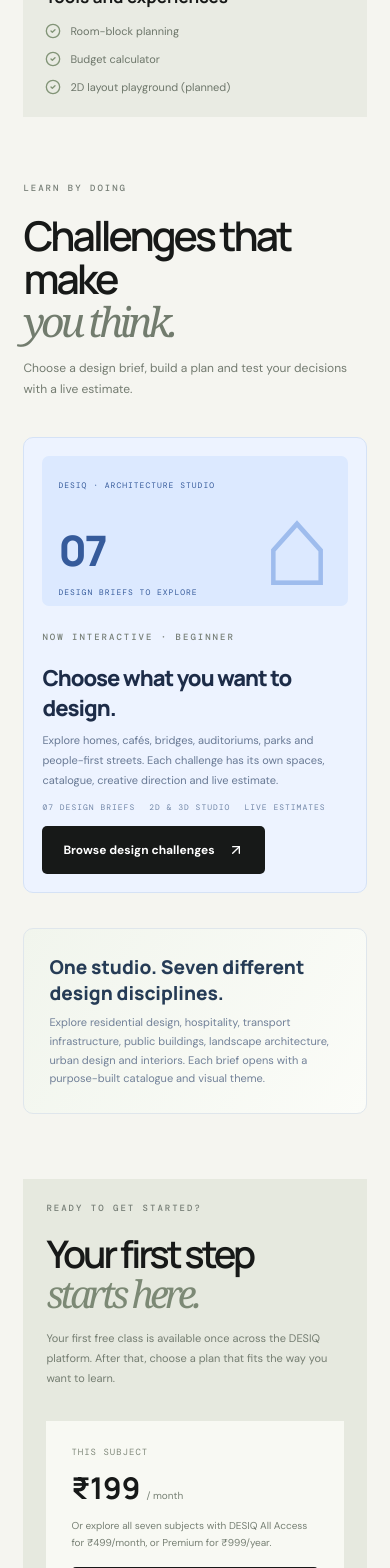
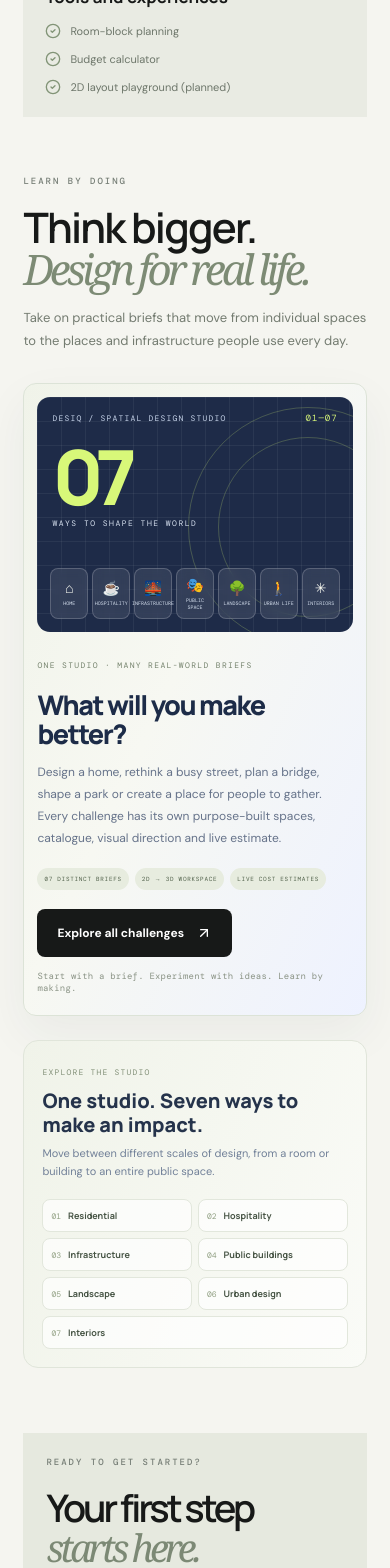
Before and after one commit to supportdesiq/desiq, a Next.js app: page /subjects/architecture in a window 390 px wide. Shown: the part 1394-2962 px from the top of the page. Built offline with nearby package versions, Linux system fonts and the light colour scheme.

Commit message:
DESIQ V5.3 — Architecture Page Refresh

```diff
--- a/app/globals.css
+++ b/app/globals.css
@@ -551,3 +551,75 @@
  .support-fact strong{font-size:11px}
  .support-fact small{font-size:9px}
 }
+
+/* V5.3 — Architecture subject page: richer challenge introduction */
+.subject-page .challenge-heading{max-width:760px;margin-top:82px;margin-bottom:30px}
+.subject-page .challenge-heading h2{font-size:clamp(42px,5vw,62px);line-height:.99;letter-spacing:-2.7px}
+.subject-page .challenge-heading h2 em{color:#7d8b75}
+.subject-page .challenge-heading>p{max-width:590px;font-size:13px;line-height:1.8}
+.live-challenge-card{
+ display:grid;grid-template-columns:minmax(300px,.88fr) minmax(0,1.12fr);gap:clamp(22px,4vw,55px);
+ align-items:center;margin:28px 0 24px;padding:clamp(18px,2.5vw,30px);
+ border:1px solid #dce3d7;border-radius:18px;
+ background:linear-gradient(115deg,#f0f3e9 0%,#f7f8f2 45%,#eef2ff 100%);
+ box-shadow:0 18px 48px rgba(35,49,70,.055)
+}
+.live-challenge-art{
+ height:300px;min-height:260px;border-radius:13px;padding:20px 22px;position:relative;overflow:hidden;
+ color:#f8f9f1;background:#1e2b48;
+ background-image:linear-gradient(rgba(255,255,255,.055) 1px,transparent 1px),linear-gradient(90deg,rgba(255,255,255,.055) 1px,transparent 1px);
+ background-size:24px 24px
+}
+.challenge-art-top{display:flex;align-items:center;justify-content:space-between;position:relative;z-index:2}
+.challenge-art-top>span:first-child{font:8px 'DM Mono';letter-spacing:1.2px;color:#c6d3e9}
+.challenge-art-index{font:9px 'DM Mono';color:#d8f879;letter-spacing:1px}
+.challenge-art-number{font:900 clamp(68px,8vw,100px)/.9 Manrope,sans-serif;letter-spacing:-8px;margin-top:22px;color:#d8f879;position:relative;z-index:2}
+.challenge-art-caption{font:8px 'DM Mono';letter-spacing:1.5px;color:#d4deed;margin-top:8px;position:relative;z-index:2}
+.challenge-art-mosaic{position:absolute;z-index:2;left:22px;right:22px;bottom:18px;display:grid;grid-template-columns:repeat(7,minmax(0,1fr));gap:6px}
+.challenge-art-mosaic>span{min-width:0;height:58px;border:1px solid rgba(255,255,255,.2);border-radius:8px;background:rgba(255,255,255,.09);display:flex;flex-direction:column;align-items:center;justify-content:center;gap:3px;font-size:17px;backdrop-filter:blur(4px)}
+.challenge-art-mosaic small{font:6px 'DM Mono';letter-spacing:.25px;color:#d7e1ef;text-align:center}
+.challenge-art-orbit{position:absolute;border:1px solid rgba(216,248,121,.22);border-radius:50%;pointer-events:none}
+.orbit-one{width:240px;height:240px;right:-75px;top:10px}
+.orbit-two{width:180px;height:180px;right:-45px;top:40px}
+.live-challenge-copy{min-width:0;padding:8px 0}
+.live-challenge-copy>.eyebrow{font:8px 'DM Mono';letter-spacing:1.35px;color:#75836d}
+.live-challenge-copy h3{font:800 clamp(25px,3vw,36px)/1.08 Manrope,sans-serif;letter-spacing:-1.5px;margin:13px 0;color:#1d2c48}
+.live-challenge-copy p{font-size:12px;line-height:1.85;color:#66738a;max-width:590px;margin:0 0 18px}
+.live-challenge-meta{display:flex;flex-wrap:wrap;gap:9px;margin-bottom:19px}
+.live-challenge-meta span{padding:8px 10px;border-radius:99px;background:#e7ecdf;color:#52624c;font:7px 'DM Mono';letter-spacing:.7px}
+.live-challenge-copy .button{display:inline-flex;align-items:center;gap:12px;padding:14px 19px;border-radius:8px}
+.challenge-card-footnote{display:block;margin-top:13px;color:#8a9385;font:9px 'DM Mono';letter-spacing:.2px}
+.architecture-discovery-note{
+ display:grid;grid-template-columns:.85fr 1.15fr;gap:30px;align-items:center;
+ margin:24px 0 45px;padding:25px 28px;border:1px solid #e0e5da;border-radius:15px;
+ background:linear-gradient(110deg,#f0f3e9,#fafbf7)
+}
+.architecture-discovery-note .eyebrow{font:8px 'DM Mono';letter-spacing:1.2px;color:#829078}
+.architecture-discovery-note h3{font:750 20px/1.2 Manrope;color:#25334b;margin:9px 0 7px}
+.architecture-discovery-note p{font:11px/1.7 'DM Sans',sans-serif;color:#718098;margin:0;max-width:360px}
+.discipline-chip-grid{display:grid;grid-template-columns:repeat(2,minmax(0,1fr));gap:7px}
+.discipline-chip-grid span{display:flex;align-items:center;gap:10px;padding:10px 12px;border:1px solid #e2e7dc;border-radius:8px;background:rgba(255,255,255,.7);font:8px 'DM Mono';color:#91a083}
+.discipline-chip-grid span:last-child{grid-column:1/-1}
+.discipline-chip-grid b{font:700 10px Manrope;color:#465444}
+@media(max-width:850px){
+ .live-challenge-card{grid-template-columns:1fr;gap:20px}
+ .live-challenge-art{height:260px}
+ .architecture-discovery-note{grid-template-columns:1fr;gap:18px}
+}
+@media(max-width:600px){
+ .subject-page .challenge-heading{margin-top:58px}
+ .subject-page .challenge-heading h2{font-size:42px;letter-spacing:-1.8px}
+ .live-challenge-card{padding:13px;border-radius:13px}
+ .live-challenge-art{height:235px;min-height:235px;padding:15px}
+ .challenge-art-number{font-size:76px;margin-top:18px}
+ .challenge-art-mosaic{left:13px;right:13px;bottom:13px;gap:4px}
+ .challenge-art-mosaic>span{height:51px;font-size:14px}
+ .challenge-art-mosaic small{font-size:5px;letter-spacing:0}
+ .live-challenge-copy h3{font-size:27px}
+ .live-challenge-meta{gap:6px}
+ .live-challenge-meta span{font-size:6px;padding:7px}
+ .architecture-discovery-note{padding:18px}
+ .discipline-chip-grid{gap:6px}
+ .discipline-chip-grid span{padding:9px 8px;gap:7px}
+ .discipline-chip-grid b{font-size:9px}
+}
```
Also changed, not shown: app/subjects/[slug]/page.tsx (+1 -1 lines).
